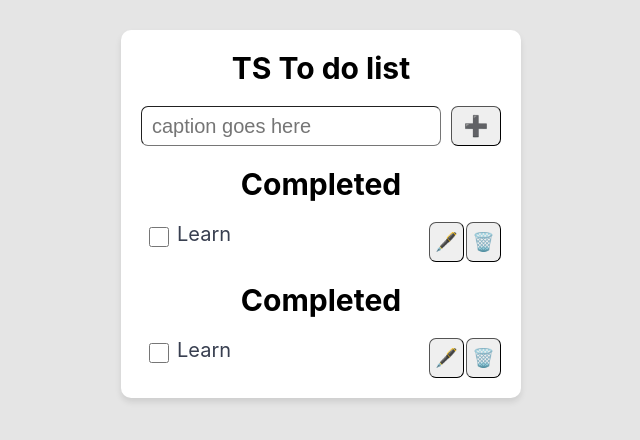
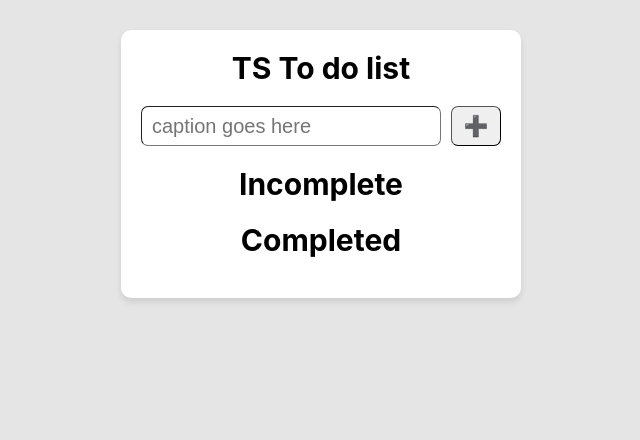
Before and after one commit to bachtung2003/basic-react-ts-todo-list, a React (Create React App) app: page / in a window 1280 px wide. Shown: the top 440 px of the page, without its empty margins (319-959 px from the left). Built offline with nearby package versions, Linux system fonts and the light colour scheme.

Commit message:
update add & complete functions

```diff
--- /dev/null
+++ b/src/@types/todo.type.ts
@@ -0,0 +1,5 @@
+export interface Todo {
+  name: string
+  done: boolean
+  id: string
+}
--- a/src/components/TaskInput/TaskInput.tsx
+++ b/src/components/TaskInput/TaskInput.tsx
@@ -1,12 +1,30 @@
-import React from 'react'
+import React, { useState } from 'react'
 import styles from './taskInput.module.scss'
 
-const TaskInput = () => {
+interface TaskInputProps {
+  addTodo: (name: string) => void
+}
+
+const TaskInput = (props: TaskInputProps) => {
+  const { addTodo } = props
+  const [name, setName] = useState<string>('')
+
+  const handleSubmit = (event: React.FormEvent<HTMLFormElement>) => {
+    event.preventDefault()
+    addTodo(name)
+    setName('')
+  }
+
+  const onChangeInput = (event: React.ChangeEvent<HTMLInputElement>) => {
+    const { value } = event.target
+    setName(value)
+  }
+
   return (
     <div>
       <h1 className={styles.title}>TS To do list</h1>
-      <form className={styles.form}>
-        <input type='text' placeholder='caption goes here' />
+      <form className={styles.form} onSubmit={handleSubmit}>
+        <input type='text' placeholder='caption goes here' value={name} onChange={onChangeInput} />
         <button type='submit'>➕</button>
       </form>
     </div>
--- a/src/components/TaskInput/taskInput.module.scss
+++ b/src/components/TaskInput/taskInput.module.scss
@@ -27,4 +27,5 @@ button {
   align-items: center;
   padding: 0;
   border-width: 1px;
+  cursor: pointer;
 }
--- a/src/components/TaskList/TaskList.tsx
+++ b/src/components/TaskList/TaskList.tsx
@@ -1,19 +1,39 @@
 import React from 'react'
 import styles from './taskList.module.scss'
+import { Todo } from '../../@types/todo.type'
 
-const TaskList = () => {
+interface TaskListProps {
+  doneTaskList?: boolean
+  todos: Todo[]
+  handleDoneTodo: (id: string, done: boolean) => void
+}
+
+const TaskList = (props: TaskListProps) => {
+  const { doneTaskList, todos, handleDoneTodo } = props
+
+  const onChangeCheckbox = (idTodo: string) => (event: React.ChangeEvent<HTMLInputElement>) => {
+    handleDoneTodo(idTodo, event.target.checked)
+  }
+
   return (
     <div>
-      <h2 className={styles.title}>Completed</h2>
+      <h2 className={styles.title}>{doneTaskList ? 'Completed' : 'Incomplete'}</h2>
       <div className={styles.tasks}>
-        <div className={styles.task}>
-          <input type='checkbox' className={styles.taskCheckbox} />
-          <span className={styles.taskName}>Learn</span>
-          <div className={styles.taskActions}>
-            <button className={styles.taskBtn}>🖋️</button>
-            <button className={styles.taskBtn}>🗑️</button>
+        {todos.map((todo) => (
+          <div className={styles.task} key={todo.id}>
+            <input
+              type='checkbox'
+              className={styles.taskCheckbox}
+              checked={todo.done}
+              onChange={onChangeCheckbox(todo.id)}
+            />
+            <span className={`${styles.taskName} ${todo.done ? styles.taskNameDone : ''}`}>{todo.name}</span>
+            <div className={styles.taskActions}>
+              <button className={styles.taskBtn}>🖋️</button>
+              <button className={styles.taskBtn}>🗑️</button>
+            </div>
           </div>
-        </div>
+        ))}
       </div>
     </div>
   )
--- a/src/components/TodoList/TodoList.tsx
+++ b/src/components/TodoList/TodoList.tsx
@@ -1,15 +1,42 @@
-import React from 'react'
+import React, { useState } from 'react'
 import styles from './toDoList.module.scss'
 import TaskInput from '../TaskInput'
 import TaskList from '../TaskList'
+import { Todo } from '../../@types/todo.type'
 
 const TodoList = () => {
+  const [todos, setTodos] = useState<Todo[]>([])
+
+  const completed = todos.filter((todo) => todo.done)
+  const incomplete = todos.filter((todo) => !todo.done)
+
+  const addTodo = (name: string) => {
+    const todo: Todo = {
+      name,
+      done: false,
+      id: new Date().toISOString()
+    }
+    setTodos((prev) => [...prev, todo])
+  }
+
+  const handleDoneTodo = (id: string, done: boolean) => {
+    setTodos((prev) => {
+      return prev.map((todo) => {
+        if (todo.id === id) {
+          return { ...todo, done }
+        }
+        return todo
+      })
+    })
+  }
+
+  console.log(todos)
   return (
     <div className={styles.todoList}>
       <div className={styles.todoListContainer}>
-        <TaskInput />
-        <TaskList />
-        <TaskList />
+        <TaskInput addTodo={addTodo} />
+        <TaskList doneTaskList={false} todos={incomplete} handleDoneTodo={handleDoneTodo} />
+        <TaskList doneTaskList={true} todos={completed} handleDoneTodo={handleDoneTodo} />
       </div>
     </div>
   )
```
